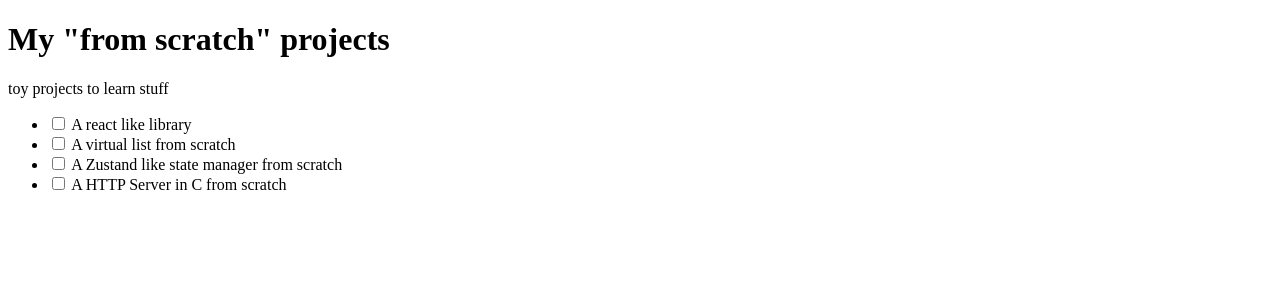
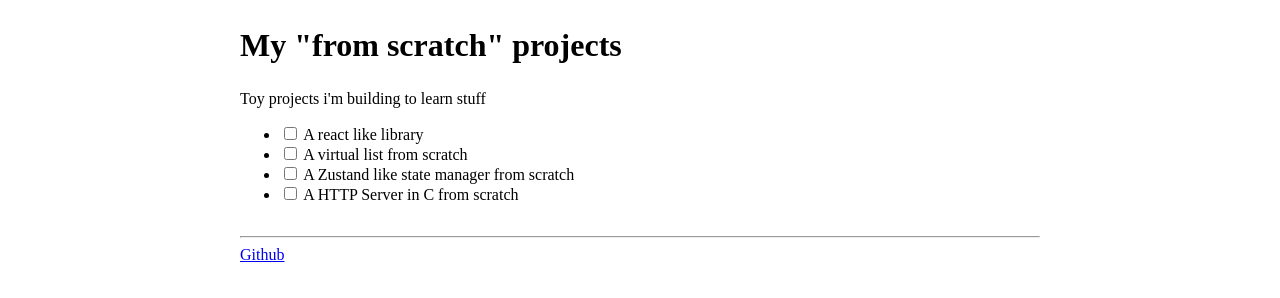
Before and after one commit to ashirbad29/from-scratch-projects, a plain HTML site: page index.html in a window 1280 px wide. Drawn offline with Linux system fonts and the light colour scheme.

Commit message:
add footer and style things a bit

```diff
--- a/index.html
+++ b/index.html
@@ -5,9 +5,10 @@
 		<meta name="viewport" content="width=device-width, initial-scale=1.0" />
 		<title>From Scratch Projects</title>
 	</head>
-	<body>
-		<h1>My "from scratch" projects</h1>
-		<p>toy projects to learn stuff</p>
+	<body style="margin: 0 auto; max-width: 800px">
+		<section style="margin-bottom: 2rem">
+			<h1 style="font-size: 2rem">My "from scratch" projects</h1>
+			<p>Toy projects i'm building to learn stuff</p>
 			<ul>
 				<li>
 					<input type="checkbox" />
@@ -26,5 +27,10 @@
 					<label>A HTTP Server in C from scratch</label>
 				</li>
 			</ul>
+		</section>
+		<hr />
+		<footer>
+			<a href="https://github.com/ashirbad29" title="Github Profile Link" >Github</a>
+		</footer>
 	</body>
 </html>
```
Lines whose indentation alone changed are shown as unchanged.
